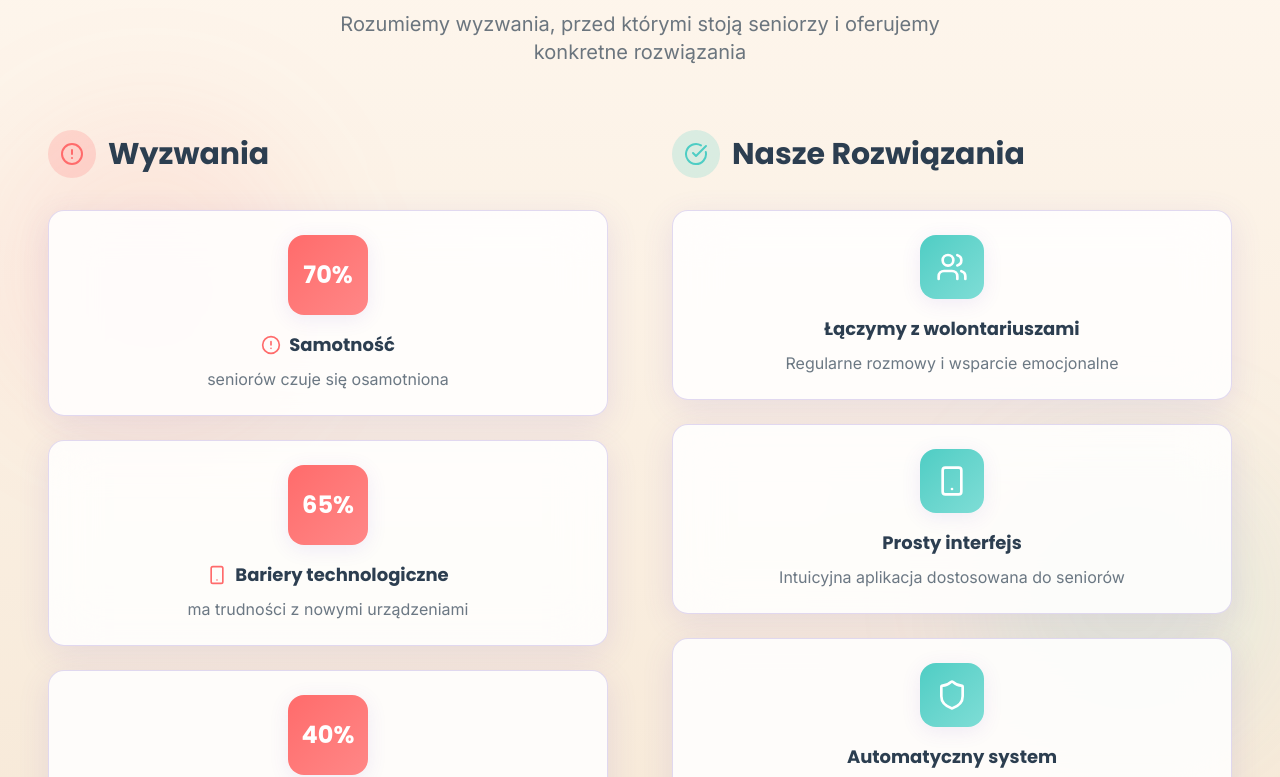
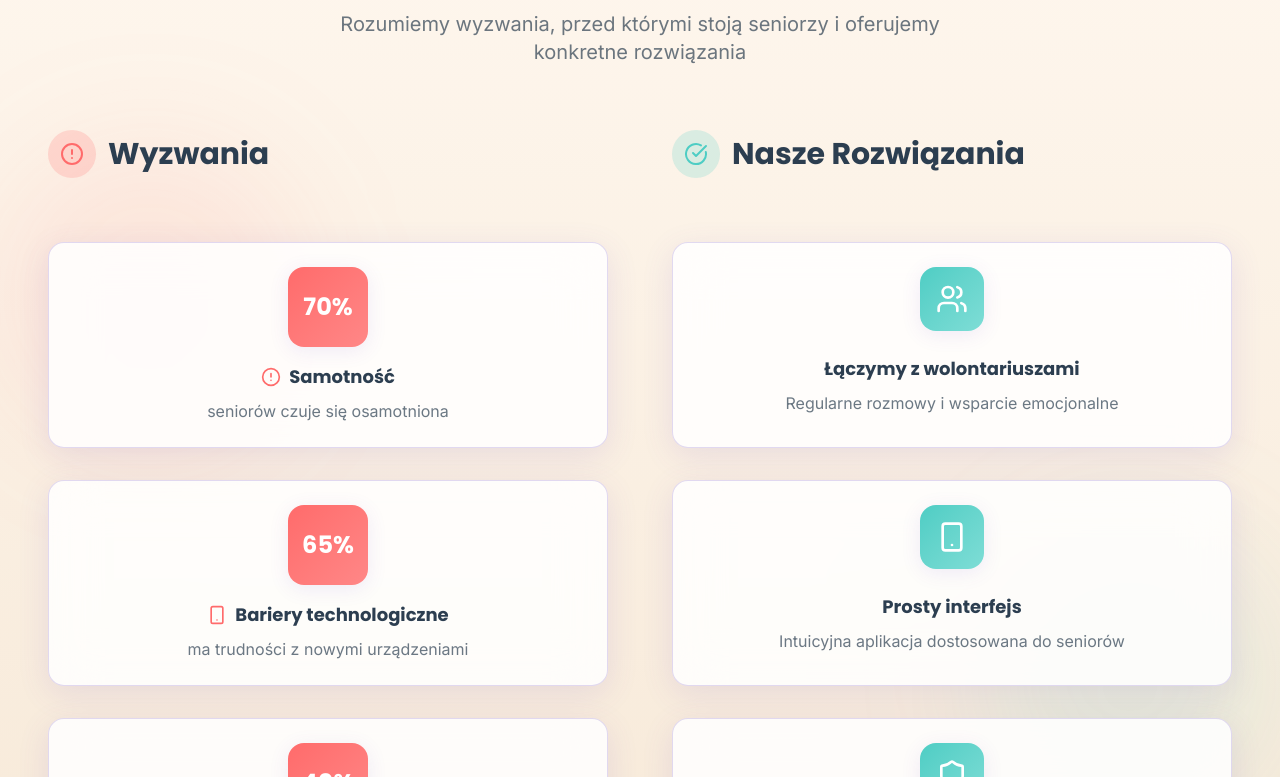
Before and after one commit to VegeSalmon/senior, a Next.js app: page / in a window 1280 px wide. Shown: the part 2023-2800 px from the top of the page. Built offline with nearby package versions, Linux system fonts and the light colour scheme.

Commit message:
Fix columns

```diff
--- a/src/app/globals.css
+++ b/src/app/globals.css
@@ -40,7 +40,7 @@
   --shadow-glass: 0 8px 32px 0 rgba(107, 70, 193, 0.12);
 }
 
-/* Keyframes - Moved outside @theme to avoid parsing issues */
+/* Keyframes */
 @keyframes blob {
   0% {
     transform: translate(0px, 0px) scale(1);
@@ -146,61 +146,8 @@
     @apply hover:bg-purple hover:text-cream hover:shadow-lg hover:scale-105 active:scale-95;
   }
 
-  .floating-shape {
-    @apply absolute rounded-full opacity-10 pointer-events-none;
-    animation: float 8s ease-in-out infinite;
+
+  .animation-delay-4000 {
+    animation-delay: 4s;
   }
 }
-
-/* Base Styles */
-:root {
-  --background: #FFF8F0;
-  --foreground: #2C3E50;
-}
-
-body {
-  background-color: var(--background);
-  color: var(--foreground);
-  font-family: var(--font-sans);
-  overflow-x: hidden;
-  -webkit-font-smoothing: antialiased;
-  -moz-osx-font-smoothing: grayscale;
-}
-
-::selection {
-  background-color: var(--color-coral);
-  color: var(--color-cream);
-}
-
-/* Custom Scrollbar */
-::-webkit-scrollbar {
-  width: 10px;
-}
-
-::-webkit-scrollbar-track {
-  background: var(--color-cream);
-}
-
-::-webkit-scrollbar-thumb {
-  background: var(--color-purple);
-  border-radius: 5px;
-  border: 2px solid var(--color-cream);
-}
-
-::-webkit-scrollbar-thumb:hover {
-  background: var(--color-coral);
-}
-
-/* Smooth Scrolling */
-html {
-  scroll-behavior: smooth;
-}
-
-/* Animation Delays */
-.animation-delay-2000 {
-  animation-delay: 2s;
-}
-
-.animation-delay-4000 {
-  animation-delay: 4s;
-}
--- a/src/components/Hero.tsx
+++ b/src/components/Hero.tsx
@@ -17,7 +17,7 @@ export default function Hero() {
     return (
         <section
             ref={containerRef}
-            className="relative min-h-screen w-full flex flex-col items-center justify-center overflow-hidden bg-cream"
+            className="relative min-h-screen w-full flex flex-col items-center justify-center overflow-hidden bg-cream transition-colors duration-300"
         >
             {/* Dynamic Background Blobs - keeping user's preference */}
             <div className="absolute inset-0 w-full h-full overflow-hidden pointer-events-none">
--- a/src/components/Impact.tsx
+++ b/src/components/Impact.tsx
@@ -126,8 +126,8 @@ export default function Impact() {
                     })}
                 </div>
 
-                <div className="grid grid-cols-1 lg:grid-cols-2 gap-12 items-center">
-                    {/* Map Placeholder */}
+                <div className="flex justify-center">
+                    {/* Map Placeholder - HIDDEN TEMPORARILY
                     <motion.div
                         initial={{ opacity: 0, x: -50 }}
                         whileInView={{ opacity: 1, x: 0 }}
@@ -153,13 +153,14 @@ export default function Impact() {
                             ))}
                         </div>
                     </motion.div>
+                    */}
 
                     {/* Testimonials Carousel */}
                     <motion.div
-                        initial={{ opacity: 0, x: 50 }}
-                        whileInView={{ opacity: 1, x: 0 }}
+                        initial={{ opacity: 0, y: 30 }}
+                        whileInView={{ opacity: 1, y: 0 }}
                         viewport={{ once: true }}
-                        className="glass-panel p-8 border-coral/30 relative overflow-hidden"
+                        className="glass-panel p-8 border-coral/30 relative overflow-hidden max-w-3xl w-full"
                     >
                         <h3 className="text-2xl font-display font-bold text-graphite mb-8 flex items-center gap-3">
                             <Heart className="w-6 h-6 text-coral" />
--- a/src/components/ProblemSolution.tsx
+++ b/src/components/ProblemSolution.tsx
@@ -65,34 +65,36 @@ export default function ProblemSolution() {
                     </p>
                 </motion.div>
 
-                <div className="grid grid-cols-1 lg:grid-cols-2 gap-12 lg:gap-16">
-                    {/* Problems Side */}
+                <div className="grid grid-cols-1 lg:grid-cols-2 gap-x-12 lg:gap-x-16 gap-y-8">
+                    {/* Problems Header */}
                     <motion.div
                         initial={{ opacity: 0, x: -50 }}
                         whileInView={{ opacity: 1, x: 0 }}
                         viewport={{ once: true }}
                         transition={{ duration: 0.8 }}
-                        className="space-y-6"
+                        className="lg:col-start-1 lg:row-start-1 flex items-center gap-3 mb-4 lg:mb-8"
                     >
-                        <div className="flex items-center gap-3 mb-8">
                         <div className="w-12 h-12 rounded-full bg-coral/20 flex items-center justify-center">
                             <AlertCircle className="w-6 h-6 text-coral" />
                         </div>
                         <h3 className="text-3xl font-display font-bold text-graphite">Wyzwania</h3>
-                        </div>
+                    </motion.div>
 
+                    {/* Problems List */}
                     {problems.map((problem, index) => {
                         const Icon = problem.icon;
+                        // Tailwind needs static classes to scan them
+                        const rowClasses = ["lg:row-start-2", "lg:row-start-3", "lg:row-start-4"];
                         return (
                             <motion.div
-                                    key={index}
+                                key={`problem-${index}`}
                                 initial={{ opacity: 0, y: 20 }}
                                 whileInView={{ opacity: 1, y: 0 }}
                                 viewport={{ once: true }}
                                 transition={{ delay: index * 0.1 }}
-                                    className="glass-panel p-6 border-coral/30 hover:border-coral/50 transition-all duration-300"
+                                className={`lg:col-start-1 ${rowClasses[index]} glass-panel p-6 border-coral/30 hover:border-coral/50 transition-all duration-300 h-full`}
                             >
-                                    <div className="flex flex-col items-center text-center gap-4">
+                                <div className="flex flex-col items-center text-center gap-4 h-full">
                                     <div className="w-20 h-20 rounded-2xl bg-gradient-to-br from-coral to-coral-light flex items-center justify-center text-white font-display font-bold text-2xl shadow-soft flex-shrink-0">
                                         {problem.stat}
                                     </div>
@@ -107,35 +109,35 @@ export default function ProblemSolution() {
                             </motion.div>
                         );
                     })}
-                    </motion.div>
 
-                    {/* Solutions Side */}
+                    {/* Solutions Header */}
                     <motion.div
                         initial={{ opacity: 0, x: 50 }}
                         whileInView={{ opacity: 1, x: 0 }}
                         viewport={{ once: true }}
                         transition={{ duration: 0.8 }}
-                        className="space-y-6"
+                        className="lg:col-start-2 lg:row-start-1 flex items-center gap-3 mb-4 lg:mb-8"
                     >
-                        <div className="flex items-center gap-3 mb-8">
                         <div className="w-12 h-12 rounded-full bg-mint/20 flex items-center justify-center">
                             <CheckCircle className="w-6 h-6 text-mint" />
                         </div>
                         <h3 className="text-3xl font-display font-bold text-graphite">Nasze Rozwiązania</h3>
-                        </div>
+                    </motion.div>
 
+                    {/* Solutions List */}
                     {solutions.map((solution, index) => {
                         const Icon = solution.icon;
+                        const rowClasses = ["lg:row-start-2", "lg:row-start-3", "lg:row-start-4"];
                         return (
                             <motion.div
-                                    key={index}
+                                key={`solution-${index}`}
                                 initial={{ opacity: 0, y: 20 }}
                                 whileInView={{ opacity: 1, y: 0 }}
                                 viewport={{ once: true }}
                                 transition={{ delay: 0.2 + index * 0.1 }}
-                                    className="glass-panel p-6 border-mint/30 hover:border-mint/50 transition-all duration-300 group hover:-translate-y-1"
+                                className={`lg:col-start-2 ${rowClasses[index]} glass-panel p-6 border-mint/30 hover:border-mint/50 transition-all duration-300 group hover:-translate-y-1 h-full`}
                             >
-                                    <div className="flex flex-col items-center text-center gap-4">
+                                <div className="flex flex-col items-center text-center gap-4 h-full">
                                     <motion.div
                                         whileHover={{ rotate: 360 }}
                                         transition={{ duration: 0.6 }}
@@ -158,12 +160,11 @@ export default function ProblemSolution() {
                         whileInView={{ opacity: 1, y: 0 }}
                         viewport={{ once: true }}
                         transition={{ delay: 0.6 }}
-                            className="pt-6"
+                        className="lg:col-start-1 lg:col-span-2 lg:row-start-5 pt-6 flex justify-center"
                     >
-                            <button className="btn-primary w-full">
+                        <button className="btn-primary w-full md:w-auto md:px-12">
                             Zobacz jak to działa
                         </button>
-                        </motion.div>
                     </motion.div>
                 </div>
             </div>
```
Lines whose indentation alone changed are shown as unchanged.
